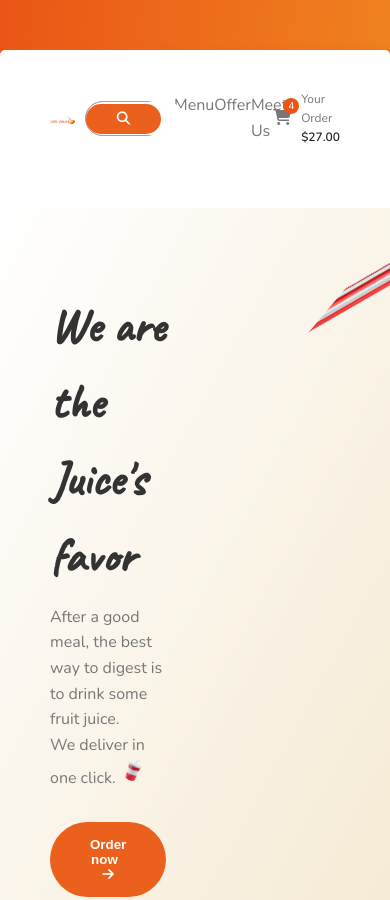
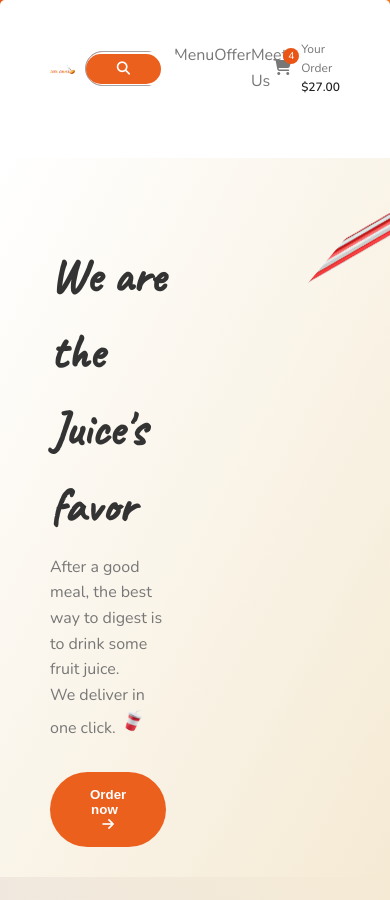
Before and after one commit to Mechack08/juice-coner-app, a website built with Parcel: page index.html in a window 390 px wide. Shown: the top 900 px of the page. Built offline with nearby package versions, Linux system fonts and the light colour scheme; a web font is replaced by a local one.

Commit message:
Working on the responsive

```diff
--- a/src/sass/_base.scss
+++ b/src/sass/_base.scss
@@ -15,6 +15,7 @@ $color-grey-dark-2: #777777;
 $gradient: linear-gradient(to right bottom, $color-grad-2, $color-grad-3);
 
 $bp-large: 78.15em; // 1250px
+$bp-normal: 72.8em; // 1165px
 $bp-medium: 61.25em; // 980px
 $bp-small: 37.5em; // 600px
 $bp-smallest: 31.25em; // 500px
@@ -67,18 +68,17 @@ body {
   color: $color-grey-dark-2;
 }
 
-// body.modal__menu {
-//   height: 100vh;
-//   overflow: hidden;
-// }
-
 .container {
-  max-width: 115rem;
+  max-width: 125em;
   background-color: #fff;
   margin: 5rem auto;
   border-radius: 0.5rem;
   box-shadow: 3px 3px 8px $color-primary;
   overflow: hidden;
+
+  @include responsive(big-desk) {
+    margin: 0;
+  }
 }
 
 .title__big {
--- a/src/sass/main.scss
+++ b/src/sass/main.scss
@@ -1,3 +1,5 @@
+@import "mixins.scss";
+
 @import "base.scss";
 @import "contact.scss";
 @import "footer.scss";
```
